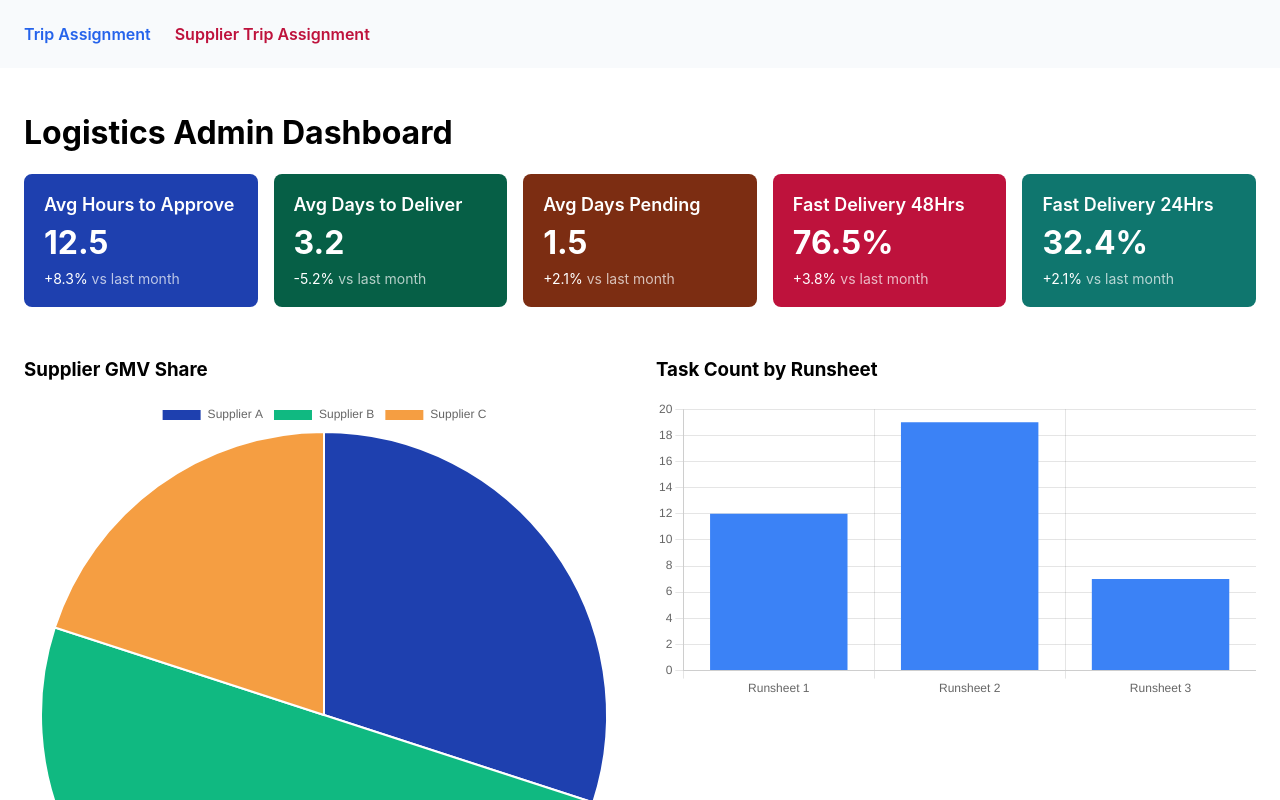
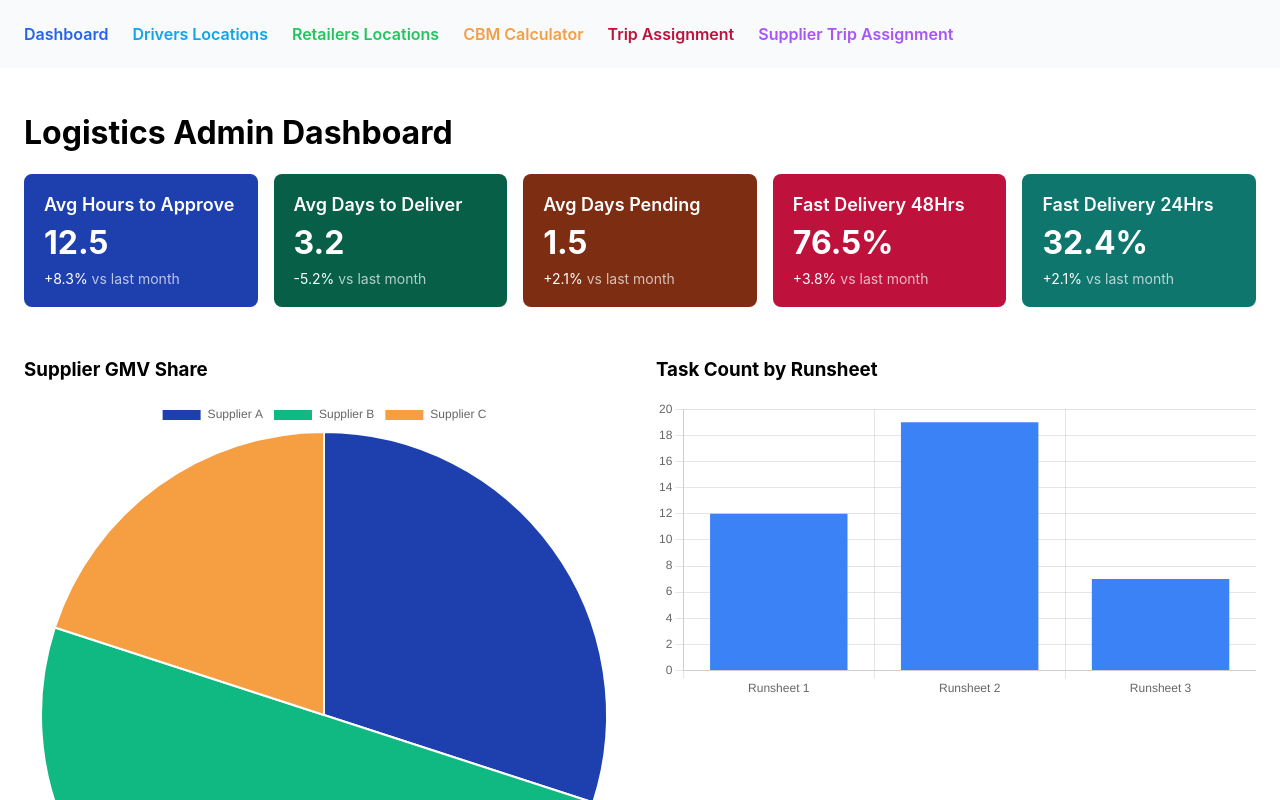
Before and after one commit to Karimkiko1/finalproject, a React app in the folder frontend/: page / in a window 1280 px wide. Shown: the top 800 px of the page. Built offline with nearby package versions, Linux system fonts and the light colour scheme.

Commit message:
modified:   frontend/src/App.jsx

```diff
--- a/frontend/src/App.jsx
+++ b/frontend/src/App.jsx
@@ -14,8 +14,12 @@ function App() {
     <Router>
       {/* Navigation Bar */}
       <nav style={{ display: "flex", gap: 24, padding: 24, background: "#f8fafc" }}>
-        <Link to="/" style={{ fontWeight: 600, color: "#2563eb", textDecoration: "none" }}>Trip Assignment</Link>
-        <Link to="/supplier-trip-assignment" style={{ fontWeight: 600, color: "#be123c", textDecoration: "none" }}>Supplier Trip Assignment</Link>
+        <Link to="/" style={{ fontWeight: 600, color: "#2563eb", textDecoration: "none" }}>Dashboard</Link>
+        <Link to="/drivers" style={{ fontWeight: 600, color: "#0ea5e9", textDecoration: "none" }}>Drivers Locations</Link>
+        <Link to="/RetailersLocations" style={{ fontWeight: 600, color: "#22c55e", textDecoration: "none" }}>Retailers Locations</Link>
+        <Link to="/cbm" style={{ fontWeight: 600, color: "#f59e42", textDecoration: "none" }}>CBM Calculator</Link>
+        <Link to="/trips" style={{ fontWeight: 600, color: "#be123c", textDecoration: "none" }}>Trip Assignment</Link>
+        <Link to="/supplier-trip-assignment" style={{ fontWeight: 600, color: "#a855f7", textDecoration: "none" }}>Supplier Trip Assignment</Link>
       </nav>
       <Routes>
         <Route path="/" element={<Dashboard />} />
```
